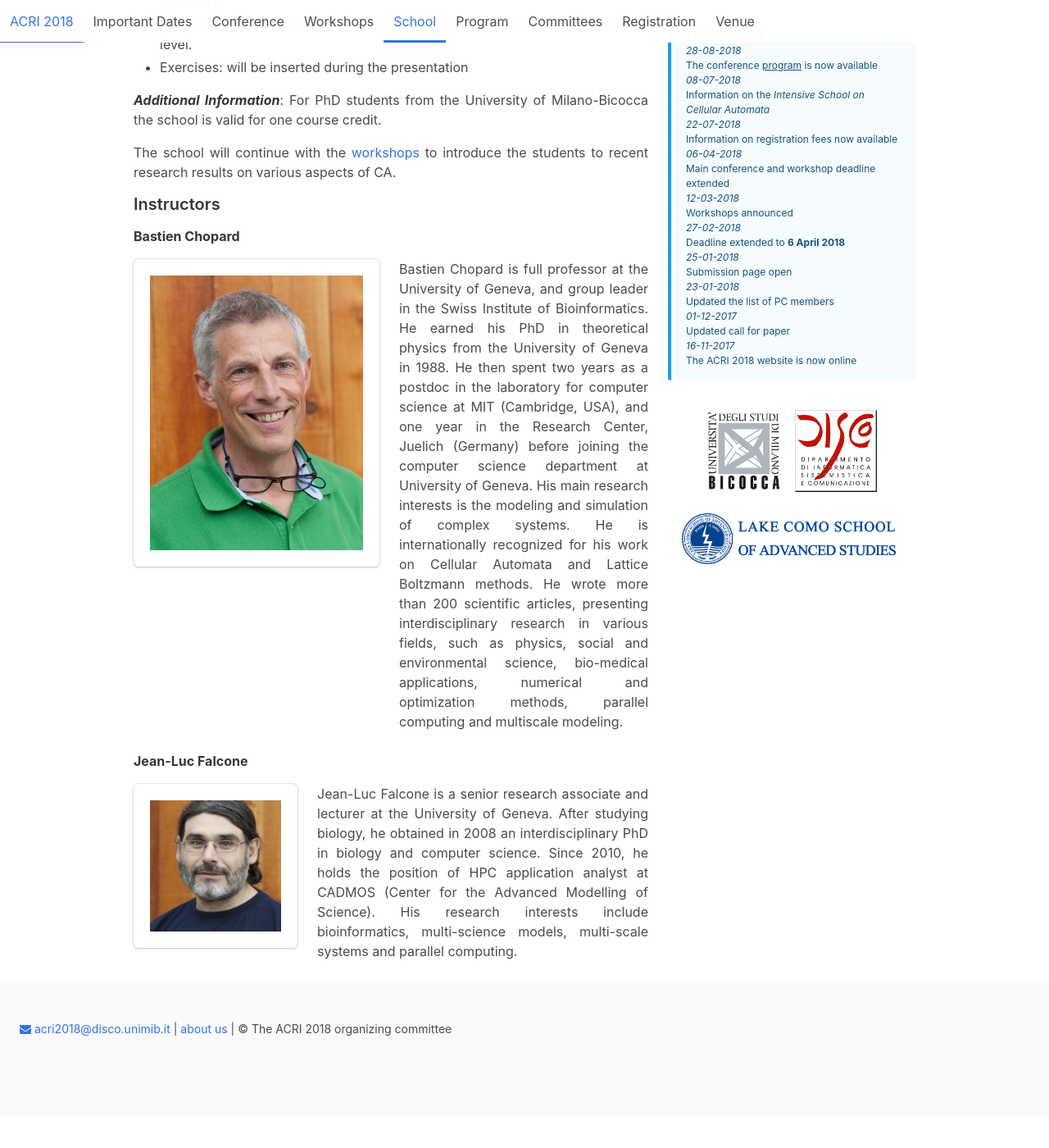
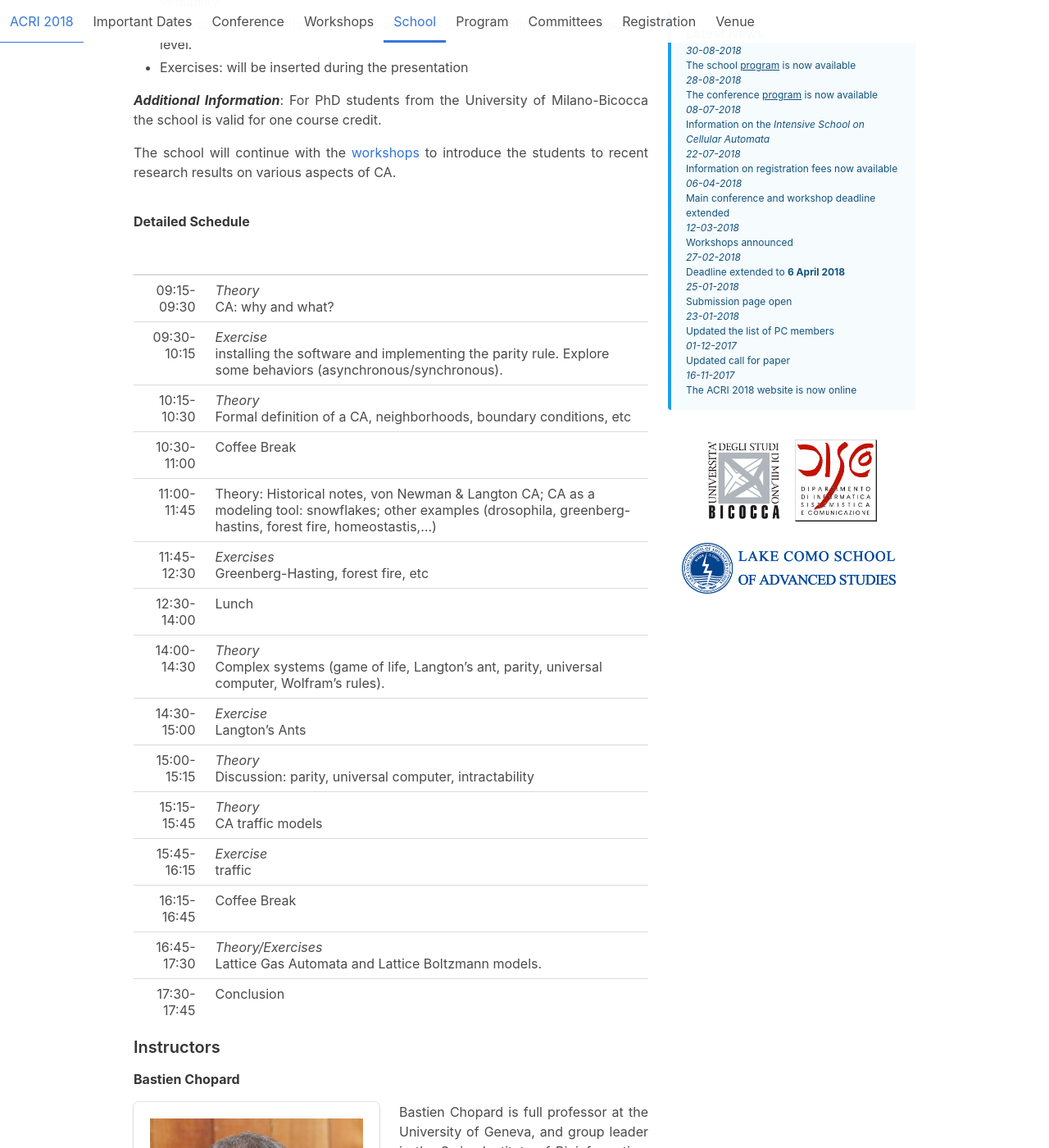
Before and after one commit to acri2018/acri2018.github.io, a Jekyll site: the page built from school.md, in a window 1280 px wide and 1400 px high, scrolled down 1208 px. Shown: the whole window at 82% size. Built offline with Jekyll 4.4.1, drawn with Linux system fonts in a browser that asks for light colours; before the commit the page ends 2569 px from its top, so only the background shows below that.

Commit message:
Added the school program

```diff
--- a/_includes/news.md
+++ b/_includes/news.md
@@ -1,3 +1,6 @@
+
+_30-08-2018_<br>
+The school [program](/school#schedule) is now available
 
 _28-08-2018_<br>
 The conference [program](/program/) is now available
--- a/school.md
+++ b/school.md
@@ -22,6 +22,29 @@ The program is the following:
 ***Additional Information***: For PhD students from the University of Milano-Bicocca the school is valid for one course credit.
 
 The school will continue with the [workshops](/workshops) to introduce the students to recent research results on various aspects of CA.
+
+<a name="schedule"></a>
+<div class="small-padding-elem"></div>
+
+**Detailed Schedule**
+
+|             |                                                                                                                                                                     |
+|------------:|:--------------------------------------------------------------------------------------------------------------------------------------------------------------------|
+| 09:15-09:30 | _Theory_ <br> CA: why and what?                                                                                                                                     |
+| 09:30-10:15 | _Exercise_ <br> installing the software and implementing the parity rule. Explore some behaviors (asynchronous/synchronous).                                        |
+| 10:15-10:30 | _Theory_ <br> Formal definition of a CA, neighborhoods, boundary conditions, etc                                                                                    |
+| 10:30-11:00 | Coffee Break                                                                                                                                                        |
+| 11:00-11:45 | Theory: Historical notes, von Newman & Langton CA; CA as a modeling tool: snowflakes; other examples (drosophila, greenberg-hastins, forest fire, homeostastis,...) |
+| 11:45-12:30 | _Exercises_ <br>  Greenberg-Hasting, forest fire, etc                                                                                                               |
+| 12:30-14:00 | Lunch                                                                                                                                                               |
+| 14:00-14:30 | _Theory_ <br> Complex systems (game of life, Langton’s ant, parity, universal computer, Wolfram’s rules).                                                           |
+| 14:30-15:00 | _Exercise_ <br> Langton’s Ants                                                                                                                                      |
+| 15:00-15:15 | _Theory_ <br> Discussion: parity, universal computer, intractability                                                                                                |
+| 15:15-15:45 | _Theory_ <br> CA traffic models                                                                                                                                     |
+| 15:45-16:15 | _Exercise_ <br> traffic                                                                                                                                             |
+| 16:15-16:45 | Coffee Break                                                                                                                                                        |
+| 16:45-17:30 | _Theory/Exercises_ <br> Lattice Gas Automata and Lattice Boltzmann models.                                                                                          |
+| 17:30-17:45 | Conclusion                                                                                                                                                          |
 
 <h4>Instructors</h4>
 
```
Also changed, not shown: program.md (+2 -0 lines).
